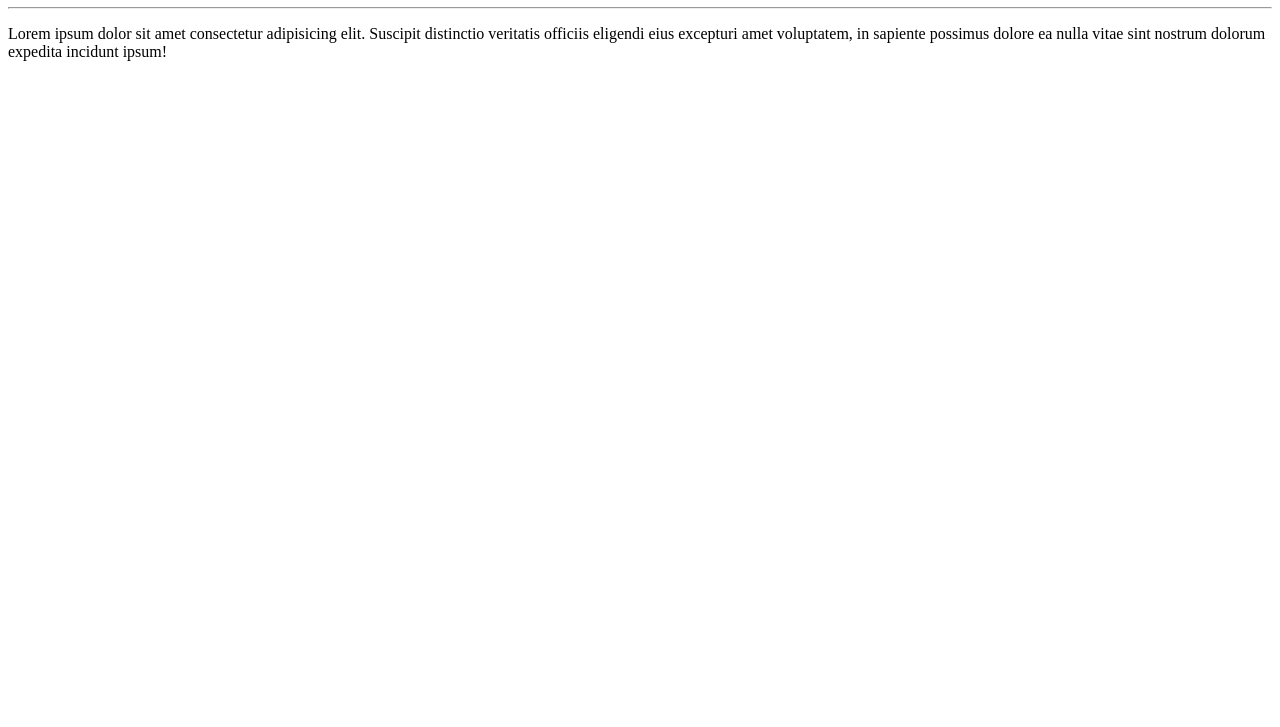
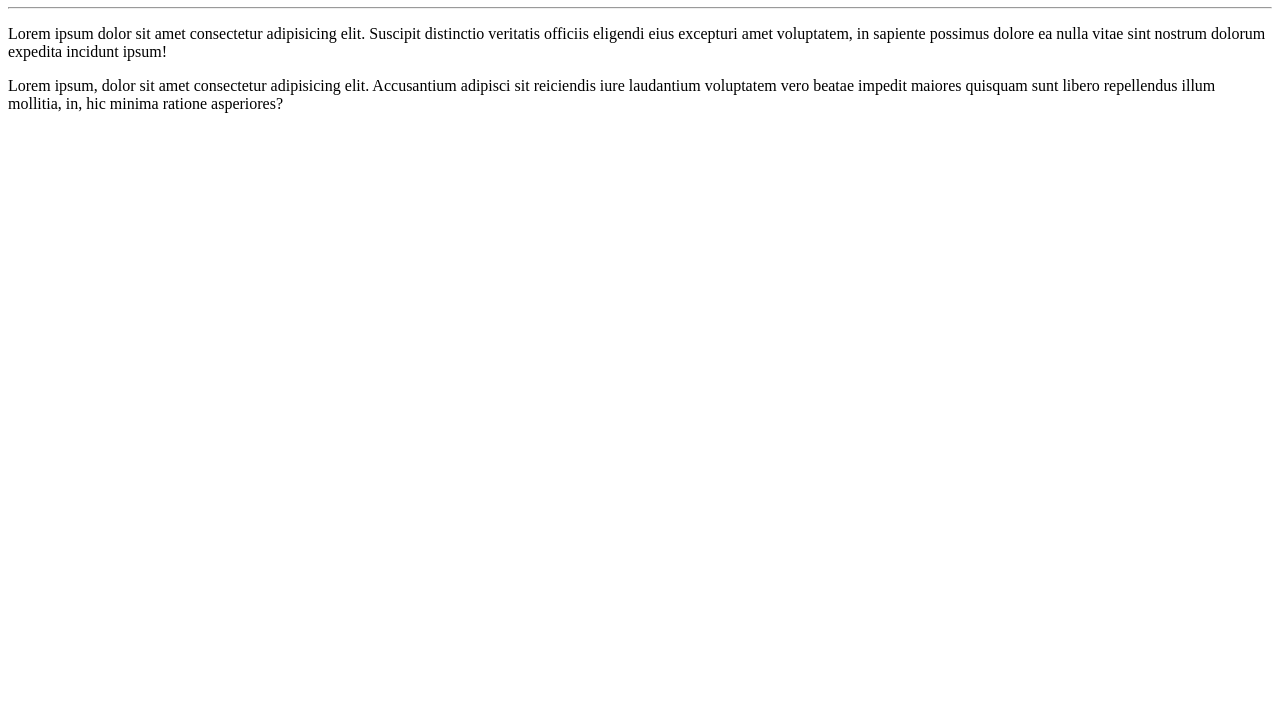
Before and after one commit to Fabio-Farias-Coutinho/OlaMundo, a plain HTML site: page site-exemplo/index.html in a window 1280 px wide. Shown: the part 73-800 px from the top of the page. Drawn offline with Linux system fonts and the light colour scheme.

Commit message:
Adicionei um paragrafo

```diff
--- a/site-exemplo/index.html
+++ b/site-exemplo/index.html
@@ -13,6 +13,7 @@
     <p>Lorem ipsum dolor sit amet consectetur adipisicing elit. Suscipit distinctio veritatis officiis eligendi eius
         excepturi amet voluptatem, in sapiente possimus dolore ea nulla vitae sint nostrum dolorum expedita incidunt
         ipsum!</p>
+        <p>Lorem ipsum, dolor sit amet consectetur adipisicing elit. Accusantium adipisci sit reiciendis iure laudantium voluptatem vero beatae impedit maiores quisquam sunt libero repellendus illum mollitia, in, hic minima ratione asperiores?</p>
 </body>
 
 </html>
```
